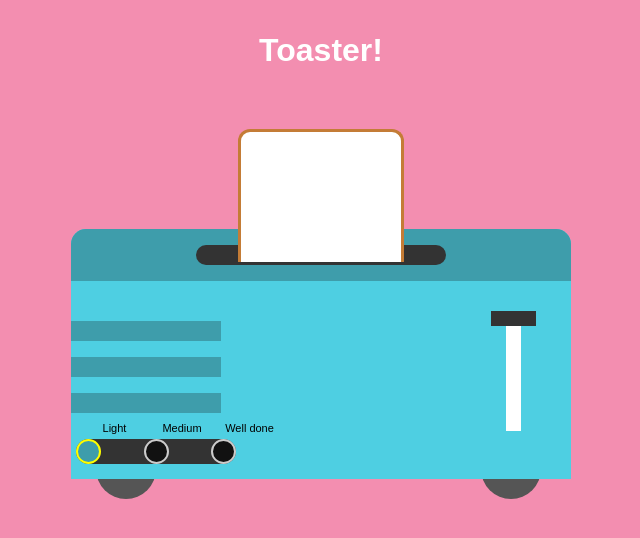
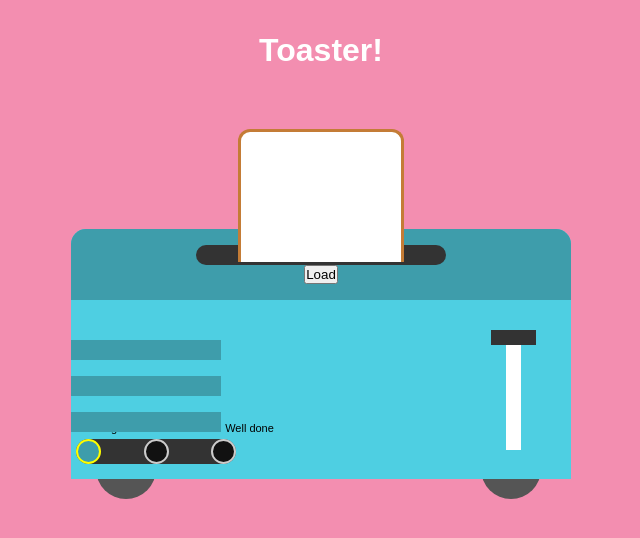
Before and after one commit to danielvanc/toaster, a React (Create React App) app: page / in a window 1280 px wide. Shown: the top 538 px of the page, without its empty margins (319-959 px from the left). Built offline with nearby package versions, Linux system fonts and the light colour scheme.

Commit message:
Add load new bread button

```diff
--- a/src/components/toaster.js
+++ b/src/components/toaster.js
@@ -39,6 +39,13 @@ class toaster extends Component {
     })
   }
 
+  handleLoadToast = () => {
+    this.setState({
+      isOn: false,
+      toasting: false
+    })
+  }
+
   handleHeatClick = (e) => {
     if (this.state.isOn) return;
     const selectedLevel = e.currentTarget.dataset.toastLevel;
@@ -65,6 +72,11 @@ class toaster extends Component {
               toasting={this.state.toasting}
             />
           </span>
+          <button
+            onClick={this.handleLoadToast} className="loadToast"
+          >
+            Load
+          </button>
         </div>
         <span className="bars">
           <span className="bar"></span>
```
